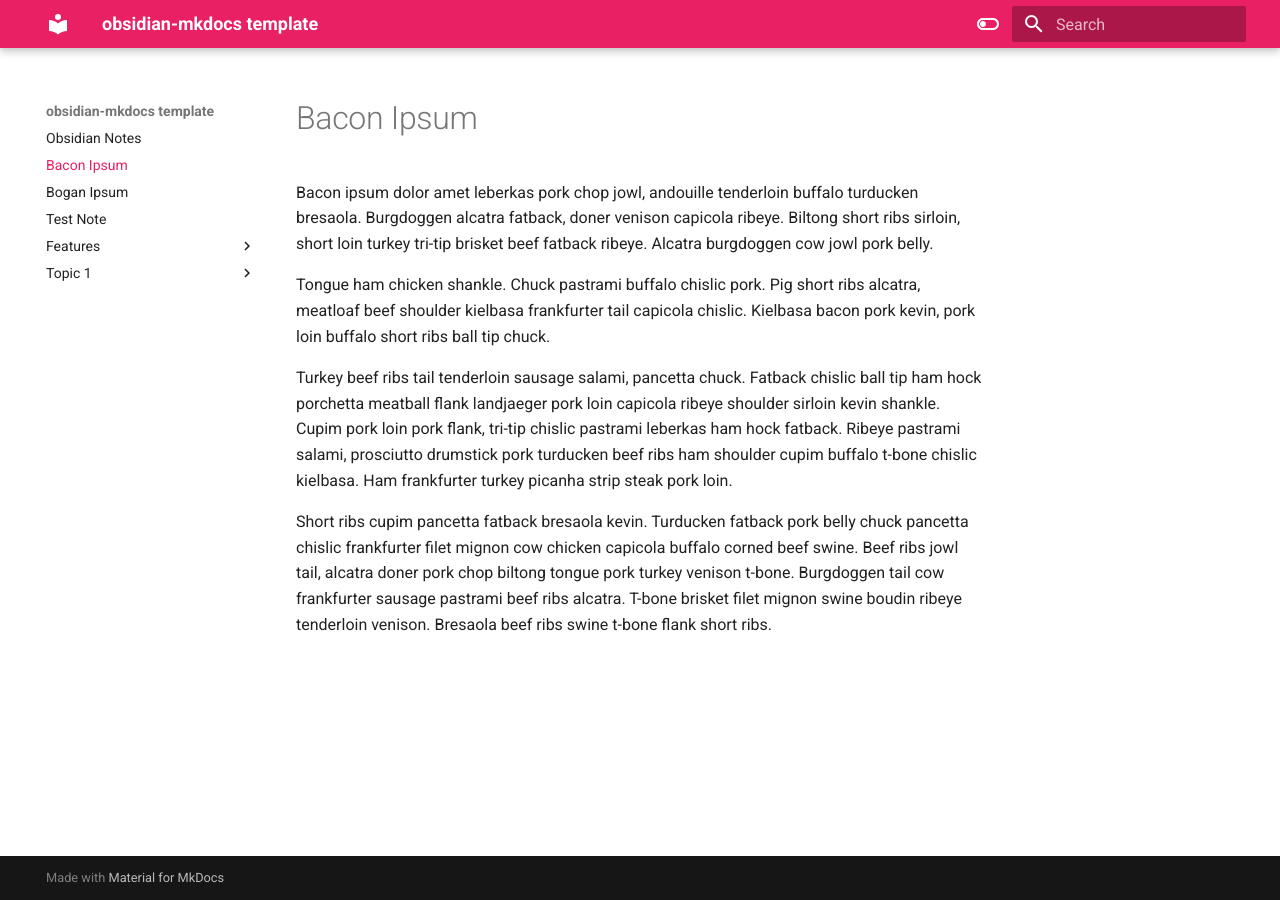
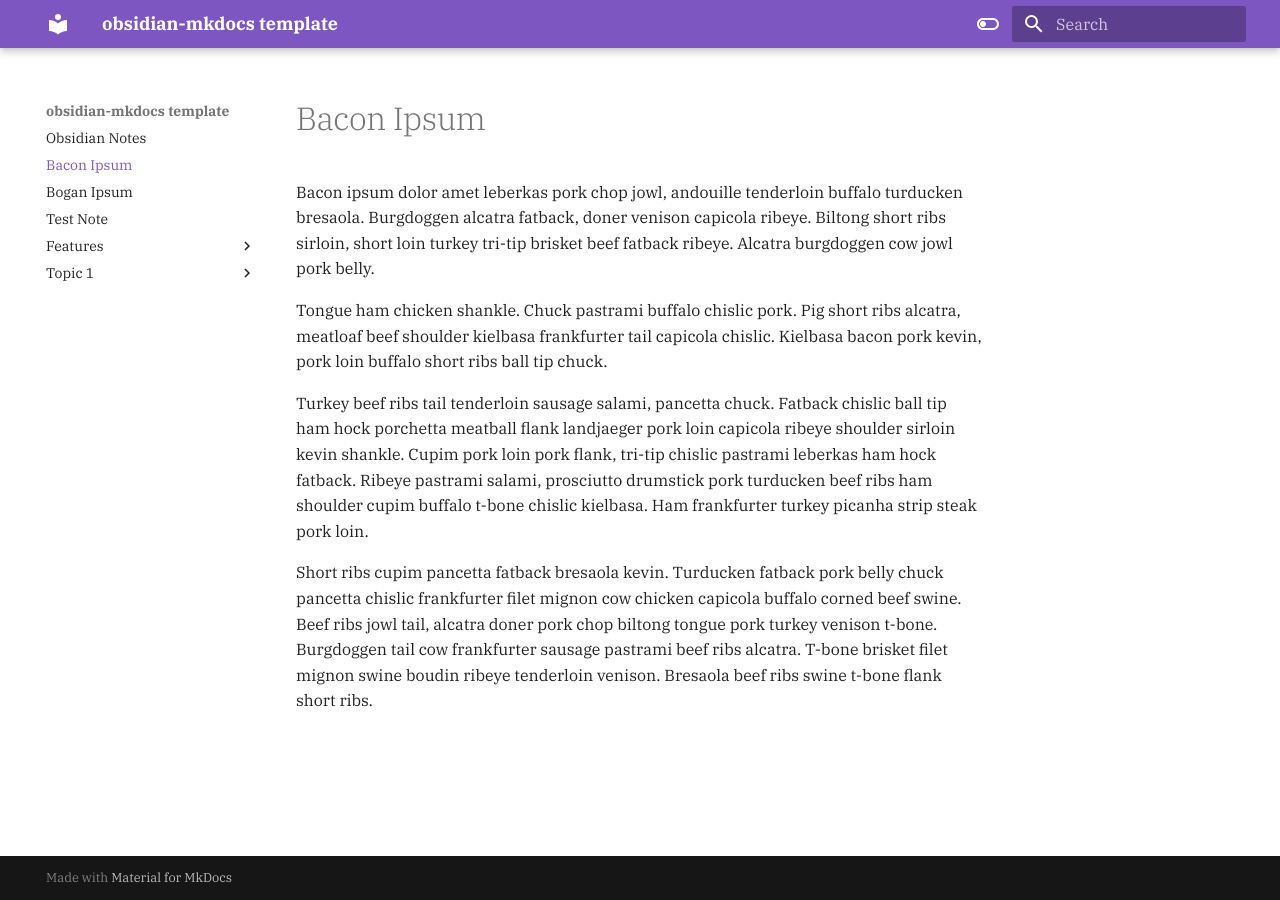
Before and after one commit to calbert1209/try-obsidian-publish-mkdocs, an MkDocs documentation site: the page built from docs/Bacon Ipsum.md, in a window 1280 px wide. Built offline with MkDocs 1.6.1 and Material for MkDocs 9.7.7, drawn with Linux system fonts in a browser that asks for light colours.

Commit message:
:lipstick: update theme in config

```diff
--- a/mkdocs.yml
+++ b/mkdocs.yml
@@ -2,13 +2,17 @@ site_name: obsidian-mkdocs template
 
 theme:
     name: 'material'
+    font:
+      text: IBM Plex Serif
+      code: IBM Plex Mono
+
     palette:
 
     # Light mode
     - media: "(prefers-color-scheme: light)"
       scheme: default
-      primary: pink
-      accent: indigo
+      primary: deep purple
+      accent: deep purple
       toggle:
         icon: material/toggle-switch-off-outline
         name: Switch to dark mode
@@ -16,8 +20,8 @@ theme:
     # Dark mode
     - media: "(prefers-color-scheme: dark)"
       scheme: slate
-      primary: pink
-      accent: blue
+      primary: deep purple
+      accent: deep purple
       toggle:
         icon: material/toggle-switch
         name: Switch to light mode
```
